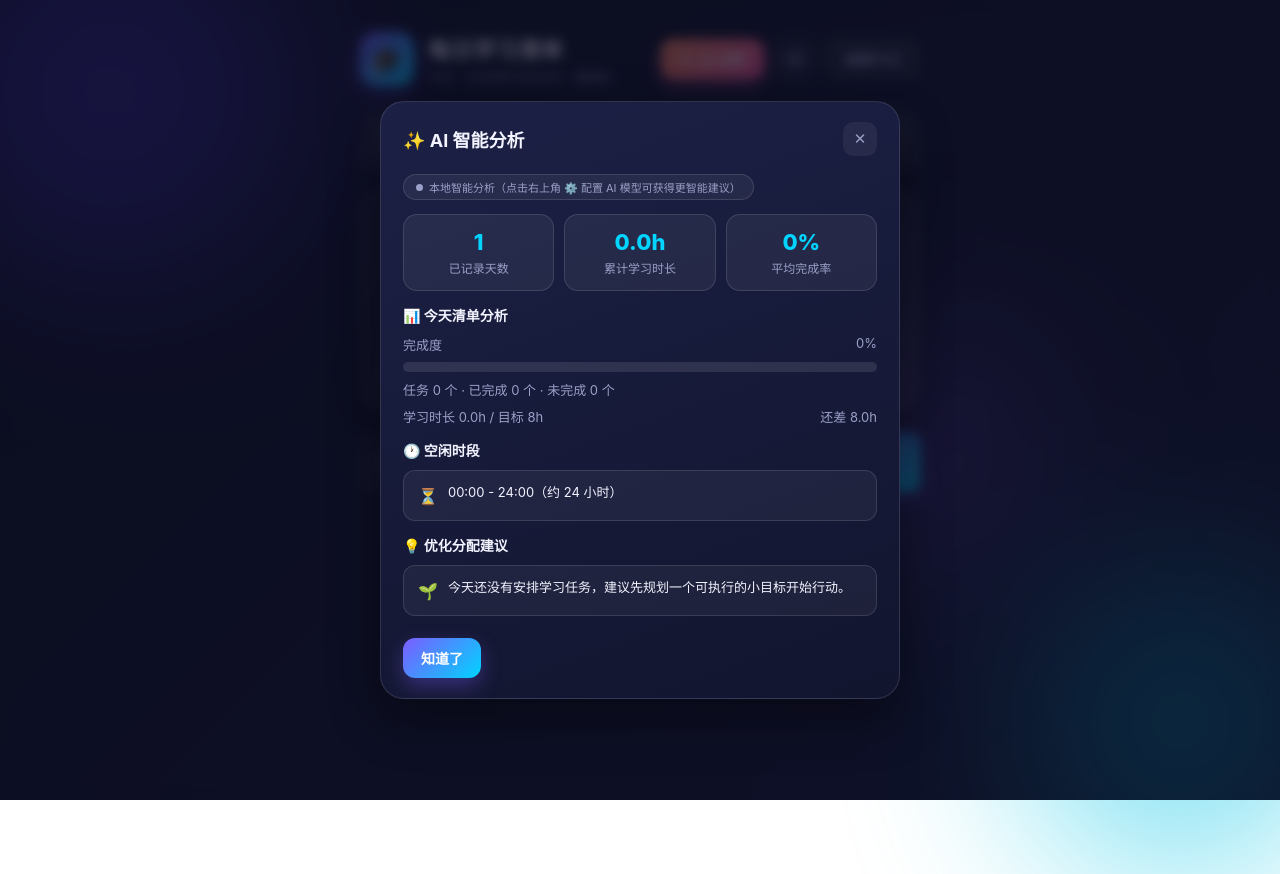
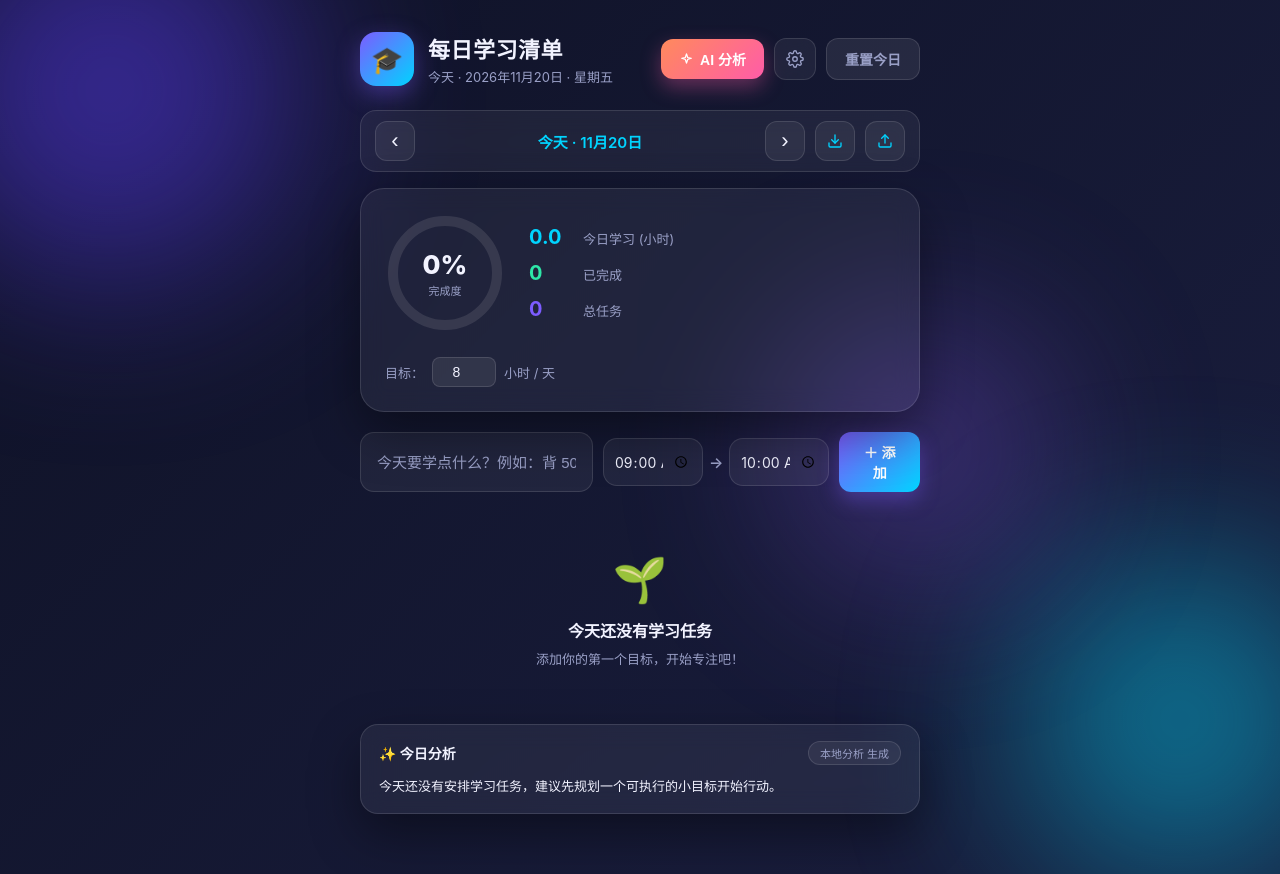
Before and after one commit to xuyuan-upward/DailyTask, a plain HTML site: page index.html in a window 1280 px wide. Both pictures are taken after a click on the button "AI 分析". Before the commit the page ends 800 px from the top, so only its background shows below. Drawn offline with Linux system fonts and the light colour scheme.

Commit message:
refactor: AI分析改为内嵌当天界面并保存，结果精简

```diff
--- a/app.js
+++ b/app.js
@@ -73,10 +73,9 @@ const todayBtn = $("todayBtn");
 const datePicker = $("datePicker");
 const dateNavText = $("dateNavText");
 const aiBtn = $("aiBtn");
-const aiModal = $("aiModal");
-const aiClose = $("aiClose");
-const aiCloseBtn = $("aiCloseBtn");
-const aiBody = $("aiBody");
+const analysisPanel = $("analysisPanel");
+const analysisContent = $("analysisContent");
+const analysisSource = $("analysisSource");
 const aiSettingsBtn = $("aiSettingsBtn");
 const settingsModal = $("settingsModal");
 const settingsClose = $("settingsClose");
@@ -399,6 +398,9 @@ function render() {
 
   // 日期导航
   renderDateNav();
+
+  // 当日 AI 分析
+  renderAnalysisPanel();
 }
 
 // ---------- 事件 ----------
@@ -485,159 +487,67 @@ function findFreeSlots(tasks) {
     .filter((f) => f.hours >= 0.25);
 }
 
-function runAnalysis() {
+// 本地精简分析：返回纯文本
+function buildLocalAnalysis() {
   const day = getDay(currentDate);
   const tasks = day.tasks;
   const total = tasks.length;
   const done = tasks.filter((t) => t.done).length;
   const undone = tasks.filter((t) => !t.done);
-  const rate = total === 0 ? 0 : Math.round((done / total) * 100);
   const hours = tasks.reduce((s, t) => s + t.hours, 0);
   const goal = day.goal || 0;
   const gap = goal - hours;
 
-  // 时间冲突
-  const conflicts = [];
+  if (total === 0) {
+    return "今天还没有安排学习任务，建议先规划一个可执行的小目标开始行动。";
+  }
+
+  const lines = [];
+  lines.push(`完成 ${done}/${total} 项（${Math.round((done / total) * 100)}%），累计 ${hours.toFixed(1)} 小时。`);
+  if (goal > 0) {
+    lines.push(gap > 0 ? `离目标还差 ${gap.toFixed(1)} 小时。` : `已达 ${goal} 小时目标 ✓`);
+  }
+
   for (let i = 0; i < tasks.length; i++) {
     for (let j = i + 1; j < tasks.length; j++) {
       if (isOverlap(tasks[i], tasks[j])) {
-        conflicts.push([tasks[i], tasks[j]]);
+        lines.push(`「${tasks[i].title}」与「${tasks[j].title}」时间重叠，需错开。`);
       }
     }
   }
 
-  // 空闲时段
-  const freeSlots = findFreeSlots(tasks);
-
-  // 整体统计（所有已保存日期）
-  const dates = Object.keys(store.days).sort();
-  let allTasks = 0, allDone = 0, allHours = 0;
-  dates.forEach((d) => {
-    const dd = store.days[d];
-    allTasks += dd.tasks.length;
-    allDone += dd.tasks.filter((t) => t.done).length;
-    allHours += dd.tasks.reduce((s, t) => s + t.hours, 0);
-  });
-  const avgRate = allTasks === 0 ? 0 : Math.round((allDone / allTasks) * 100);
-
-  // 生成建议
-  const suggestions = [];
-
-  undone.forEach((t, idx) => {
-    const slot = freeSlots[idx % freeSlots.length];
-    if (slot && slot.hours >= t.hours) {
-      suggestions.push({
-        type: "task",
-        ico: "📌",
-        text: `「${t.title}」尚未完成（需 ${t.hours} 小时），可安排在空档 ${slot.start} - ${slot.end}（约 ${slot.hours} 小时）内完成。`,
-      });
-    } else if (slot) {
-      suggestions.push({
-        type: "task",
-        ico: "📌",
-        text: `「${t.title}」尚未完成（需 ${t.hours} 小时），最近空档仅 ${slot.hours} 小时，建议拆分成多次完成。`,
-      });
-    } else {
-      suggestions.push({
-        type: "task",
-        ico: "📌",
-        text: `「${t.title}」尚未完成，今日时间已排满，建议延后至明天或压缩其他任务。`,
-      });
-    }
-  });
-
-  if (goal > 0 && hours > 0) {
-    if (gap > 0) {
-      suggestions.push({
-        type: "goal",
-        ico: "🎯",
-        text: `距离每日目标 ${goal} 小时还差 ${gap.toFixed(1)} 小时，建议利用空档补充学习内容。`,
-      });
-    } else {
-      suggestions.push({
-        type: "goal",
-        ico: "🎯",
-        text: `已达成每日 ${goal} 小时目标（实际 ${hours.toFixed(1)} 小时），继续保持！`,
-      });
-    }
-  }
-
-  conflicts.forEach(([a, b]) => {
-    suggestions.push({
-      type: "warn",
-      ico: "⚠️",
-      text: `「${a.title}」与「${b.title}」时间重叠，建议错开安排，避免冲突。`,
-    });
-  });
-
-  if (done > 0 && done === total && total > 0) {
-    suggestions.push({
-      type: "tip",
-      ico: "🎉",
-      text: "今日所有任务全部完成，表现非常出色！可以适当休息或预习明日内容。",
-    });
-  } else if (total === 0) {
-    suggestions.push({
-      type: "tip",
-      ico: "🌱",
-      text: "今天还没有安排学习任务，建议先规划一个可执行的小目标开始行动。",
+  if (undone.length > 0) {
+    const free = findFreeSlots(tasks);
+    undone.forEach((t, idx) => {
+      const slot = free[idx % free.length];
+      if (slot && slot.hours >= t.hours) {
+        lines.push(`「${t.title}」未完成，可安排 ${slot.start}-${slot.end}。`);
+      } else if (slot) {
+        lines.push(`「${t.title}」未完成，空档不足，建议拆分或延后。`);
+      } else {
+        lines.push(`「${t.title}」未完成，时间已满，建议延后。`);
+      }
     });
   }
 
-  return { total, done, rate, hours, goal, gap, undone, freeSlots, conflicts, suggestions, savedDays: dates.length, avgRate, allHours };
+  if (done === total && total > 0) {
+    lines.push("全部完成，很棒！可休息或预习明日。");
+  }
+
+  return lines.join("\n");
 }
 
-function renderAnalysis() {
-  const a = runAnalysis();
-  const isToday = currentDate === todayStr();
-  const dateLabel = isToday ? "今天" : currentDate;
-
-  let html = "";
-
-  // 总览卡片
-  html += `<div class="ai-overview">
-    <div class="ai-card"><div class="num">${a.savedDays}</div><div class="lbl">已记录天数</div></div>
-    <div class="ai-card"><div class="num">${a.allHours.toFixed(1)}h</div><div class="lbl">累计学习时长</div></div>
-    <div class="ai-card"><div class="num">${a.avgRate}%</div><div class="lbl">平均完成率</div></div>
-  </div>`;
-
-  // 当前日期分析
-  html += `<div class="ai-section">
-    <h4>📊 ${dateLabel}清单分析</h4>
-    <div style="display:flex;justify-content:space-between;font-size:13px;color:var(--text-dim);">
-      <span>完成度</span><span>${a.rate}%</span>
-    </div>
-    <div class="ai-rate-bar"><div class="fill" style="width:${a.rate}%"></div></div>
-    <div style="display:flex;justify-content:space-between;font-size:13px;color:var(--text-dim);">
-      <span>任务 ${a.total} 个 · 已完成 ${a.done} 个 · 未完成 ${a.undone.length} 个</span>
-    </div>
-    <div style="display:flex;justify-content:space-between;font-size:13px;color:var(--text-dim);">
-      <span>学习时长 ${a.hours.toFixed(1)}h / 目标 ${a.goal}h</span>
-      ${a.goal > 0 ? `<span>${a.gap > 0 ? "还差 " + a.gap.toFixed(1) + "h" : "已达标 ✓"}</span>` : ""}
-    </div>
-  </div>`;
-
-  // 空闲时段
-  if (a.freeSlots.length > 0) {
-    html += `<div class="ai-section">
-      <h4>🕐 空闲时段</h4>
-      ${a.freeSlots.map((f) => `<div class="sug-item tip"><span class="ico">⏳</span><span>${f.start} - ${f.end}（约 ${f.hours} 小时）</span></div>`).join("")}
-    </div>`;
+// 渲染当日分析到内嵌面板
+function renderAnalysisPanel() {
+  const day = getDay(currentDate);
+  const a = day.analysis;
+  if (a && a.text) {
+    analysisPanel.style.display = "block";
+    analysisContent.innerHTML = simpleMarkdown(a.text);
+    analysisSource.textContent = a.source === "local" ? "本地分析" : `${a.source} 生成`;
+  } else {
+    analysisPanel.style.display = "none";
   }
-
-  // 建议
-  html += `<div class="ai-section">
-    <h4>💡 优化分配建议</h4>`;
-  if (a.suggestions.length === 0) {
-    html += `<div class="ai-empty"><div class="big">🌟</div><div>暂无建议，当前安排很合理</div></div>`;
-  } else {
-    html += a.suggestions
-      .map((s) => `<div class="sug-item ${s.type}"><span class="ico">${s.ico}</span><span>${s.text}</span></div>`)
-      .join("");
-  }
-  html += `</div>`;
-
-  aiBody.innerHTML = html;
 }
 
 // ---------- AI 模型配置 ----------
@@ -739,8 +649,8 @@ function buildMessages() {
     .join("\n");
   const isToday = currentDate === todayStr();
   const system =
-    "你是一名专业的学习规划教练，擅长分析每日学习清单并给出可执行的优化建议。请用简洁清晰的中文回答，使用要点列表，重点突出可落地的时间分配方案。";
-  const user = `请分析我${isToday ? "今天" : currentDate}的每日学习清单并给出建议：\n\n每日目标：${day.goal} 小时\n\n学习任务：\n${tasks || "（暂无任务）"}\n\n请从以下方面分析：\n1. 未完成的任务应该怎么安排、分配到哪个时间空档；\n2. 时间安排是否合理（是否有冲突、过于密集或空闲过多）；\n3. 距离目标时长还差多少小时、如何补足；\n4. 其他针对性的学习建议。`;
+    "你是学习规划教练。用简洁中文要点回答，每点一句话，总共不超过5点，直接给出可执行的分配建议，不要客套话。";
+  const user = `分析我${isToday ? "今天" : currentDate}的学习清单（目标 ${day.goal} 小时）：\n${tasks || "（暂无任务）"}\n\n重点：未完成任务如何分配到具体时间空档、时间是否冲突、离目标差多少、给1-2条具体建议。`;
   return [
     { role: "system", content: system },
     { role: "user", content: user },
@@ -782,54 +692,33 @@ function simpleMarkdown(text) {
     .replace(/\n+/g, "<br/>");
 }
 
-function renderAIResult(text) {
-  const providerName = (PROVIDERS[aiConfig.provider] || {}).name || "AI";
-  return `<span class="ai-source"><span class="dot"></span>由 ${providerName}（${aiConfig.model}）生成</span>
-    <div class="ai-content">${simpleMarkdown(text)}</div>`;
-}
+// ---------- 打开分析（内嵌并保存到当天） ----------
+async function openAnalysis() {
+  const day = getDay(currentDate);
+  analysisPanel.style.display = "block";
+  analysisSource.textContent = "分析中…";
+  analysisContent.innerHTML = `<div class="ai-loading"><div class="spinner"></div><div>分析中…</div></div>`;
 
-// ---------- 打开分析 ----------
-function openAnalysis() {
+  let text, source;
   if (aiConfig.apiKey && aiConfig.url) {
-    aiModal.classList.add("show");
-    aiBody.innerHTML =
-      `<div class="ai-loading"><div class="spinner"></div><div>正在调用 ${(PROVIDERS[aiConfig.provider] || {}).name || "AI"} 分析中…</div></div>`;
-    callAI()
-      .then((text) => {
-        aiBody.innerHTML = renderAIResult(text);
-      })
-      .catch((e) => {
-        // 调用失败，回退本地分析并提示
-        renderAnalysis();
-        aiBody.insertAdjacentHTML(
-          "afterbegin",
-          `<span class="ai-source local"><span class="dot"></span>AI 调用失败，已切换为本地分析：${escapeHtml(e.message)}</span>`
-        );
-      });
+    try {
+      text = await callAI();
+      source = (PROVIDERS[aiConfig.provider] || {}).name || "AI";
+    } catch (e) {
+      text = buildLocalAnalysis();
+      source = "本地分析";
+    }
   } else {
-    renderAnalysis();
-    aiBody.insertAdjacentHTML(
-      "afterbegin",
-      `<span class="ai-source local"><span class="dot"></span>本地智能分析（点击右上角 ⚙️ 配置 AI 模型可获得更智能建议）</span>`
-    );
-    aiModal.classList.add("show");
+    text = buildLocalAnalysis();
+    source = "本地分析";
   }
-}
 
-function escapeHtml(s) {
-  return String(s).replace(/&/g, "&amp;").replace(/</g, "&lt;").replace(/>/g, "&gt;");
-}
-
-function closeAnalysis() {
-  aiModal.classList.remove("show");
+  day.analysis = { text, source, time: new Date().toISOString() };
+  saveStore();
+  renderAnalysisPanel();
 }
 
 aiBtn.addEventListener("click", openAnalysis);
-aiClose.addEventListener("click", closeAnalysis);
-aiCloseBtn.addEventListener("click", closeAnalysis);
-aiModal.addEventListener("click", (e) => {
-  if (e.target === aiModal) closeAnalysis();
-});
 
 aiSettingsBtn.addEventListener("click", openSettings);
 settingsClose.addEventListener("click", closeSettings);
--- a/index.html
+++ b/index.html
@@ -103,21 +103,16 @@
         <span>添加你的第一个目标，开始专注吧！</span>
       </div>
     </section>
+
+    <!-- 当日 AI 分析（内嵌，随日期保存） -->
+    <section class="analysis-panel" id="analysisPanel" style="display:none">
+      <div class="analysis-header">
+        <span class="analysis-title">✨ 今日分析</span>
+        <span class="analysis-source" id="analysisSource"></span>
+      </div>
+      <div class="analysis-content" id="analysisContent"></div>
+    </section>
   </main>
-
-  <!-- AI 分析模态框 -->
-  <div id="aiModal" class="modal-overlay">
-    <div class="modal">
-      <div class="modal-header">
-        <span class="modal-title">✨ AI 智能分析</span>
-        <button id="aiClose" class="icon-btn" title="关闭">✕</button>
-      </div>
-      <div class="modal-body" id="aiBody"></div>
-      <div class="modal-footer">
-        <button id="aiCloseBtn" class="btn btn-primary">知道了</button>
-      </div>
-    </div>
-  </div>
 
   <!-- AI 模型配置模态框 -->
   <div id="settingsModal" class="modal-overlay">
--- a/style.css
+++ b/style.css
@@ -727,3 +727,38 @@ body {
   margin-bottom: 10px;
 }
 .import-day-tip span { color: var(--accent-2); font-weight: 700; }
+
+/* 当日 AI 分析内嵌面板 */
+.analysis-panel {
+  background: var(--card);
+  border: 1px solid var(--card-border);
+  backdrop-filter: blur(12px);
+  border-radius: 18px;
+  padding: 16px 18px;
+  margin-top: 16px;
+  box-shadow: var(--shadow);
+}
+.analysis-header {
+  display: flex;
+  align-items: center;
+  gap: 10px;
+  margin-bottom: 10px;
+}
+.analysis-title { font-size: 14px; font-weight: 700; }
+.analysis-source {
+  margin-left: auto;
+  font-size: 11px;
+  color: var(--text-dim);
+  background: rgba(255, 255, 255, 0.06);
+  border: 1px solid var(--card-border);
+  border-radius: 20px;
+  padding: 3px 11px;
+}
+.analysis-content {
+  font-size: 13px;
+  line-height: 1.7;
+  color: var(--text);
+  display: flex;
+  flex-direction: column;
+  gap: 4px;
+}
```
